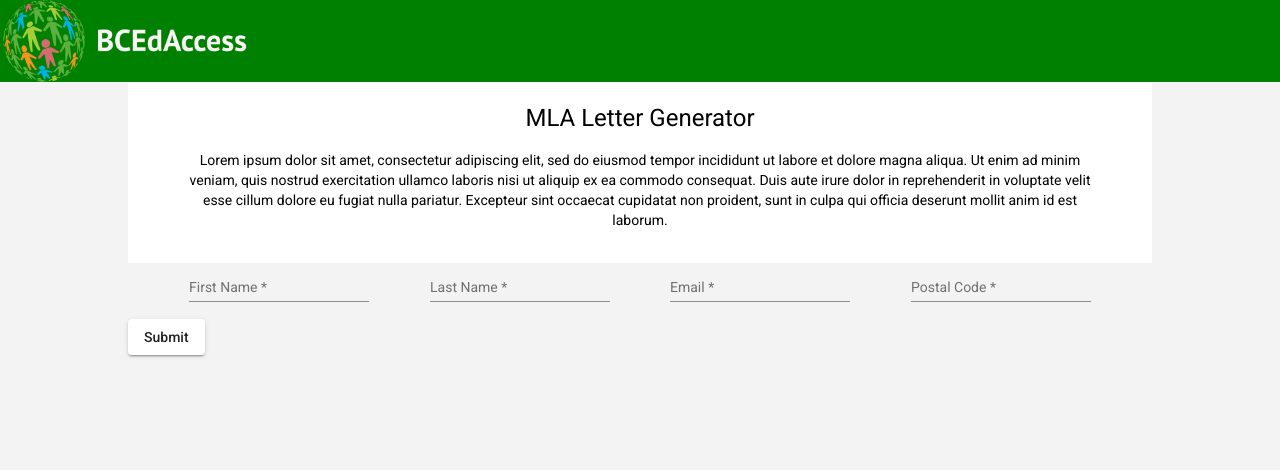
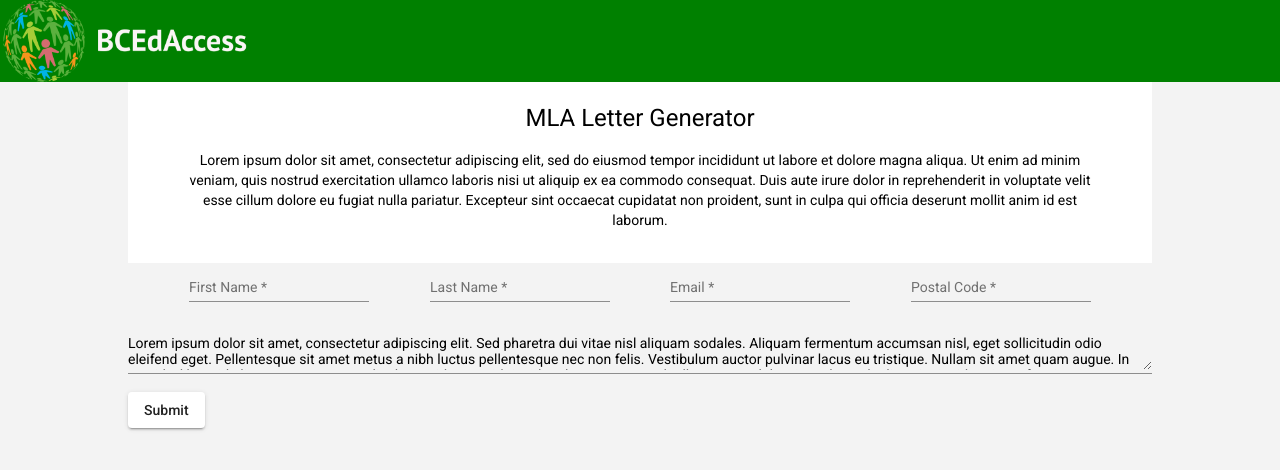
Before and after one commit to bcedaccess/MLA-Letter-Generator, an Angular app: page / in a window 1280 px wide. Shown: the top 470 px of the page. Built offline with nearby package versions, Linux system fonts and the light colour scheme.

Commit message:
Added text away from input.

```diff
--- a/src/app/components/inputcontainer/inputcontainer.component.html
+++ b/src/app/components/inputcontainer/inputcontainer.component.html
@@ -23,5 +23,12 @@
         <input matInput [formControl]="postalCode" required>
         <mat-error *ngIf="postalCode.invalid">{{getPostalCodeErrorMessage()}}</mat-error>
       </mat-form-field>
+
   </form>
+
+
+
+  <mat-form-field style="width: 100%">
+    <textarea matInput>{{letterText}}</textarea>
+  </mat-form-field>
 </div>
--- a/src/app/components/inputcontainer/inputcontainer.component.ts
+++ b/src/app/components/inputcontainer/inputcontainer.component.ts
@@ -2,6 +2,7 @@ import {Component, Input, OnInit} from '@angular/core';
 import {MatFormField} from '@angular/material/form-field';
 import {MatInput} from '@angular/material/input';
 import {FormControl, FormGroup, Validators, ReactiveFormsModule} from '@angular/forms';
+import {LetterText} from '../lettertext';
 
 @Component({
   selector: 'app-inputcontainer',
@@ -11,6 +12,8 @@ import {FormControl, FormGroup, Validators, ReactiveFormsModule} from '@angular/
 export class InputcontainerComponent implements OnInit {
 
   constructor() { }
+  letterText = LetterText.text;
+  letter = new FormControl('');
   firstName = new FormControl('', [Validators.required]);
   lastName = new FormControl('', [Validators.required]);
   email = new FormControl('', [Validators.required, Validators.email]);
--- a/src/app/components/letterarea/letterarea.component.html
+++ b/src/app/components/letterarea/letterarea.component.html
@@ -1 +1 @@
-<p>letterarea works!</p>
+<text-area></text-area>
--- /dev/null
+++ b/src/app/components/lettertext.ts
@@ -0,0 +1,13 @@
+export class LetterText {
+
+  public static text: string = 'Lorem ipsum dolor sit amet, consectetur adipiscing elit. Sed pharetra dui vitae nisl aliquam sodales. Aliquam fermentum accumsan nisl, eget sollicitudin odio eleifend eget. Pellentesque sit amet metus a nibh luctus pellentesque nec non felis. Vestibulum auctor pulvinar lacus eu tristique. Nullam sit amet quam augue. In gravida, libero id aliquam congue, nunc ligula gravida urna, id tincidunt lacus metus sed tellus. Integer lobortis malesuada diam, in tincidunt justo feugiat vitae. Fusce diam massa, mollis in auctor ut, posuere quis neque. Phasellus ultricies felis in porttitor congue. Maecenas vestibulum faucibus neque in fermentum. Maecenas id tempus ante. Proin mattis dignissim felis non accumsan. Maecenas nec diam dictum, semper sapien dictum, accumsan est. Nam vitae lacus maximus, elementum enim sed, convallis odio. In id ligula sit amet magna eleifend accumsan.\n' +
+    '\n' +
+    'Curabitur velit quam, euismod sed tellus sed, sollicitudin mattis orci. Morbi non neque nulla. Morbi tristique leo non ex ornare, a lobortis purus pretium. Nunc tempus, elit at porttitor faucibus, arcu felis malesuada mauris, sodales ornare sapien arcu quis magna. Duis in volutpat ante. Donec semper dui a metus lacinia, id lobortis lectus pellentesque. Nam fermentum mollis elit nec molestie. Fusce quam ipsum, malesuada sed leo non, pretium viverra purus. Pellentesque ut condimentum nulla. Donec malesuada mi tellus, ut hendrerit dui commodo vel. Pellentesque eleifend felis vel malesuada ultrices.\n' +
+    '\n' +
+    'Ut eleifend volutpat mauris, non hendrerit odio egestas quis. Praesent rhoncus, ipsum vel blandit tempus, sapien ipsum convallis turpis, in condimentum mauris tortor id eros. Phasellus et augue pretium, dictum ex consequat, finibus ante. Morbi pharetra, nisl eu ornare accumsan, ex odio fermentum est, vel dignissim est nisl ut turpis. Praesent porta vehicula mauris eget malesuada. Ut at ante non metus fermentum congue. Curabitur dictum orci lacus, eu posuere eros bibendum et. Donec est augue, mollis vitae nibh vel, porttitor vehicula odio.\n' +
+    '\n' +
+    'Sed mauris ligula, euismod eu erat sit amet, consequat accumsan lectus. Donec rhoncus vitae odio sed bibendum. Quisque pulvinar rhoncus odio, et accumsan purus sodales eget. Fusce feugiat augue ornare dui viverra sollicitudin. Donec eu congue turpis. Quisque dapibus libero lacus, in finibus nisi consectetur sed. Etiam efficitur mauris nec ex cursus volutpat et a metus. Integer vel ornare velit. Sed iaculis dignissim nulla sit amet interdum. Nunc non leo urna.\n' +
+    '\n' +
+    'Pellentesque ullamcorper enim est, in congue elit hendrerit sit amet. Aliquam ut consequat augue. Suspendisse potenti. Nulla fringilla id risus eget iaculis. Integer vitae tempor est. Integer id libero mattis, rhoncus urna eget, blandit tellus. In finibus eget erat vitae molestie. Integer dictum, odio ut posuere rutrum, nulla neque elementum velit, sit amet gravida mi ex ut velit. Nunc non tellus tincidunt, luctus justo quis, viverra massa. Vestibulum ante ipsum primis in faucibus orci luctus et ultrices posuere cubilia curae; Etiam porta volutpat urna nec rhoncus. Nullam eget metus massa.';
+
+}
```
